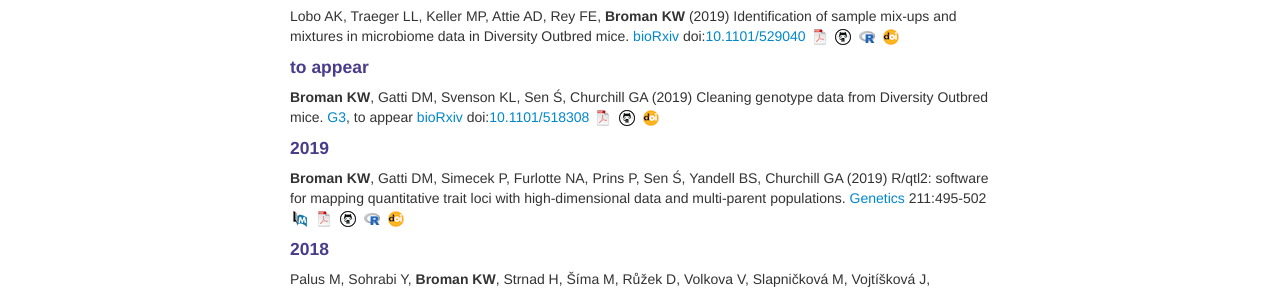
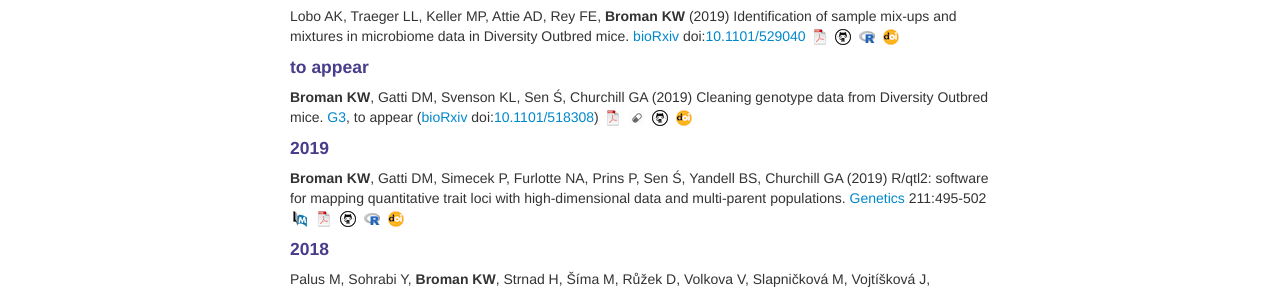
Before and after one commit to kbroman/kbroman.github.io, a Jekyll site: the page built from pages/pubs.md, in a window 1280 px wide and 900 px high. Shown: the part 421-712 px from the top of the window. Built offline with Jekyll 4.4.1, drawn with Linux system fonts in a browser that asks for light colours.

Commit message:
G3 doi + supp for mpp diagnostics paper

```diff
--- a/pages/pubs.md
+++ b/pages/pubs.md
@@ -54,10 +54,14 @@
 **Broman KW**, Gatti DM, Svenson KL, Sen &#346;, Churchill GA (2019)
 Cleaning genotype data from Diversity Outbred mice.
 [G3](http://g3journal.org), to appear
-[bioRxiv](https://www.biorxiv.org/) doi:[10.1101/518308](https://doi.org/10.1101/518308)
+([bioRxiv](https://www.biorxiv.org/) doi:[10.1101/518308](https://doi.org/10.1101/518308))
 [![pdf](icons16/pdf-icon.png)](https://www.biostat.wisc.edu/~kbroman/publications/mpp_diag.pdf)
+[![supporting info](icons16/supp-icon.png)](https://doi.org/10.25387/g3.7848395)
 [![GitHub](icons16/github-icon.png)](https://github.com/kbroman/Paper_MPPdiag)
-[![doi](icons16/doi-icon.png)](https://doi.org/10.1101/518308)
+[![doi](icons16/doi-icon.png)](https://doi.org/10.1534/g3.119.400165)
+
+<!-- * 154 * -->
+<!-- https://doi.org/10.1534/g3.119.400165 -->
 
 
 #### 2019
```
